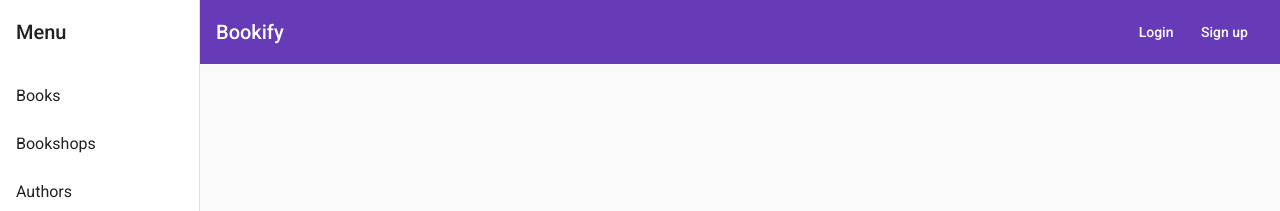
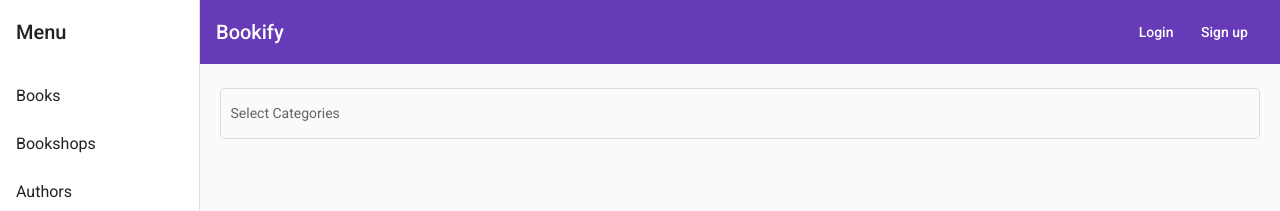
Before and after one commit to sabeehkhann/BookifyUI, an Angular app: page /categories in a window 1280 px wide. Shown: the top 211 px of the page. Built offline with nearby package versions, Linux system fonts and the light colour scheme.

Commit message:
catogories UI added

```diff
--- a/src/app/components/categories/categories.component.css
+++ b/src/app/components/categories/categories.component.css
@@ -0,0 +1,9 @@
+.example-chip-list {
+    width: 100%;
+  }
+
+  .container{
+    padding-top: 20px;
+    padding-left: 20px;
+    padding-right: 20px;
+  }
--- a/src/app/components/categories/categories.component.html
+++ b/src/app/components/categories/categories.component.html
@@ -1 +1,21 @@
-<p>categories works!</p>
+<div class="container">
+    <mat-form-field class="example-chip-list" appearance="outline">
+        <mat-label>Select Categories</mat-label>
+        <mat-chip-list #chipList aria-label="Fruit selection">
+            <mat-chip *ngFor="let category of categories" (removed)="remove(category)">
+                {{category}}
+                <button matChipRemove>
+                    <mat-icon>cancel</mat-icon>
+                </button>
+            </mat-chip>
+            <input placeholder="New category..." #categoryInput [formControl]="categoryCtrl" [matAutocomplete]="auto"
+                [matChipInputFor]="chipList" [matChipInputSeparatorKeyCodes]="separatorKeysCodes"
+                (matChipInputTokenEnd)="add($event)">
+        </mat-chip-list>
+        <mat-autocomplete #auto="matAutocomplete" (optionSelected)="selected($event)">
+            <mat-option *ngFor="let category of filteredCategories | async" [value]="category">
+                {{category}}
+            </mat-option>
+        </mat-autocomplete>
+    </mat-form-field>
+</div>
--- a/src/app/components/categories/categories.component.ts
+++ b/src/app/components/categories/categories.component.ts
@@ -1,4 +1,10 @@
-import { Component, OnInit } from '@angular/core';
+import { COMMA, ENTER } from '@angular/cdk/keycodes';
+import { Component, ElementRef, OnInit, ViewChild } from '@angular/core';
+import { FormControl } from '@angular/forms';
+import { MatAutocompleteSelectedEvent } from '@angular/material/autocomplete';
+import { MatChipInputEvent } from '@angular/material/chips';
+import { Observable } from 'rxjs';
+import { map, startWith } from 'rxjs/operators';
 
 @Component({
   selector: 'app-categories',
@@ -7,9 +13,56 @@ import { Component, OnInit } from '@angular/core';
 })
 export class CategoriesComponent implements OnInit {
 
-  constructor() { }
+  separatorKeysCodes: number[] = [ENTER, COMMA];
+  categoryCtrl = new FormControl('');
+  filteredCategories: Observable<string[]>;
+  categories: string[] = [];
+  allCategories: string[] = ['Action and Adventure', 'Classics', 'Comic Book or Graphic Novel', 'Detective and Mystery', 'Fantasy', 'Historical Fiction', 'Horror', 'Romance', 'Science Fiction', 'Suspense and Thrillers', 'Autobiographies', 'Poetry'];
+
+  @ViewChild('categoryInput') categoryInput?: ElementRef<HTMLInputElement> | any;
+
+  constructor() {
+    this.filteredCategories = this.categoryCtrl.valueChanges.pipe(
+      startWith(null),
+      map((category: string | null) => (category ? this._filter(category) : this.allCategories.slice())),
+    );
+  }
 
   ngOnInit(): void {
   }
 
+  add(event: MatChipInputEvent): void {
+    const value = (event.value || '').trim();
+    console.log(value);
+    console.log(this.categories.includes);
+    // Add our fruit
+    if (value && !this.categories.includes(value)) {
+      this.categories.push(value);
+    }
+
+    // Clear the input value
+    event.chipInput!.clear();
+
+    this.categoryCtrl.setValue(null);
+  }
+
+  remove(fruit: string): void {
+    const index = this.categories.indexOf(fruit);
+
+    if (index >= 0) {
+      this.categories.splice(index, 1);
+    }
+  }
+
+  selected(event: MatAutocompleteSelectedEvent): void {
+    this.categories.push(event.option.viewValue);
+    this.categoryInput.nativeElement.value = '';
+    this.categoryCtrl.setValue(null);
+  }
+
+  private _filter(value: string): string[] {
+    const filterValue = value.toLowerCase();
+
+    return this.allCategories.filter(fruit => fruit.toLowerCase().includes(filterValue));
+  }
 }
--- a/src/app/components/nav/nav.component.html
+++ b/src/app/components/nav/nav.component.html
@@ -8,7 +8,7 @@
       <a mat-list-item href="#">Books</a>
       <a mat-list-item href="#">Bookshops</a>
       <a mat-list-item href="#">Authors</a>
-      <a mat-list-item href="#">Categories</a>
+      <a routerLink="/categories" mat-list-item href="#">Categories</a>
     </mat-nav-list>
   </mat-sidenav>
   <mat-sidenav-content>
```
Also changed, not shown: src/app/app.module.ts (+6 -1 lines).
